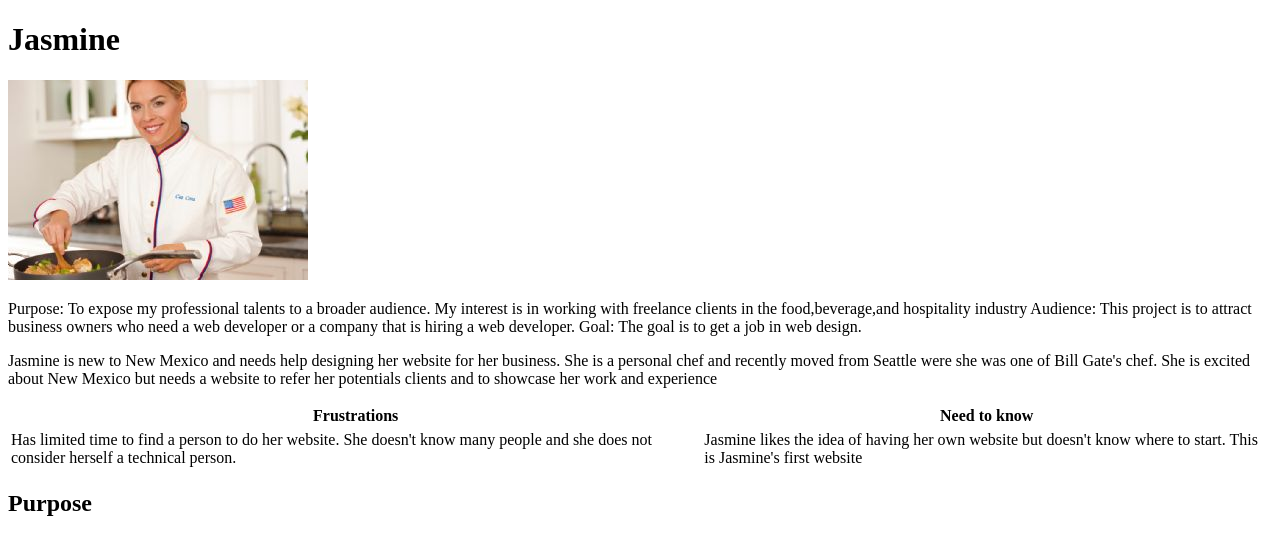
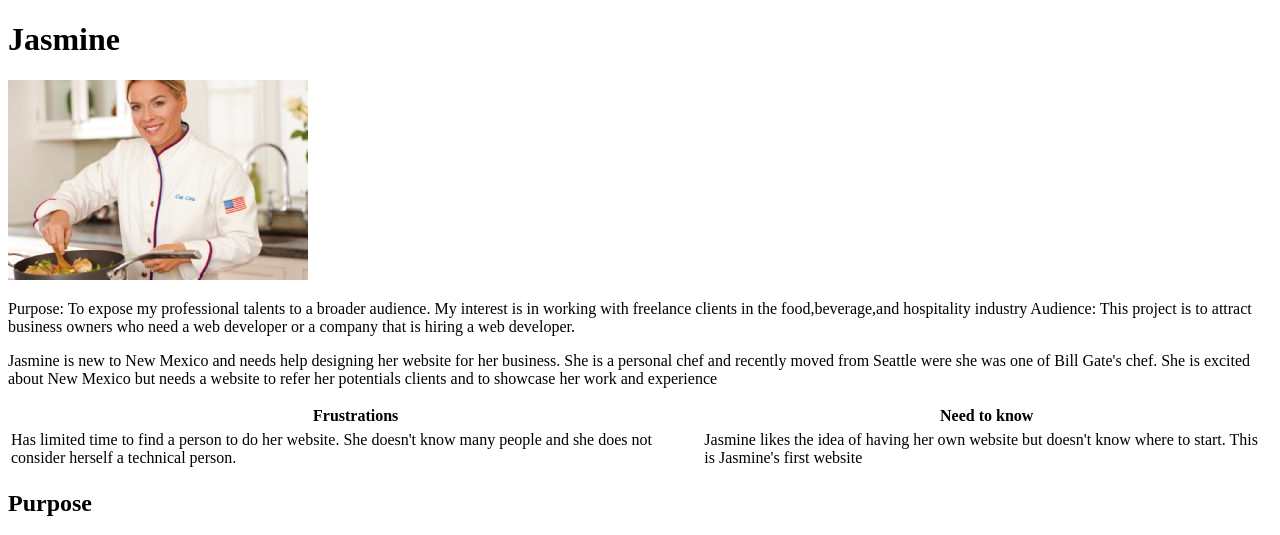
Before and after one commit to Mbojorquez2007/my-pwp-project, a PHP site: page /milestone-1.php in a window 1280 px wide. Shown: the top 535 px of the page. Run offline with PHP 8.4, Linux system fonts and the light colour scheme.

Commit message:
took out the goal

```diff
--- a/public_html/documentation/milestone-1.php
+++ b/public_html/documentation/milestone-1.php
@@ -7,8 +7,7 @@
 		<h1>Jasmine</h1>
 		<img src=  "image/chef.jpg" alt="chef">
 		<p>Purpose: To expose my professional talents to a broader audience. My interest is in working with freelance clients in the food,beverage,and hospitality industry
-			Audience: This project is to attract business owners who need a web developer or a company that is hiring a web developer.
-			Goal: The goal is to get a job in web design.</p>
+			Audience: This project is to attract business owners who need a web developer or a company that is hiring a web developer.</p>
 		<p>Jasmine is new to New Mexico and needs help designing
 			her website for her business. She is a personal chef and recently moved from Seattle were she was one of Bill Gate's chef. She is excited about New Mexico
 			but needs a website to refer her potentials clients and to showcase her work and experience</p>
```
